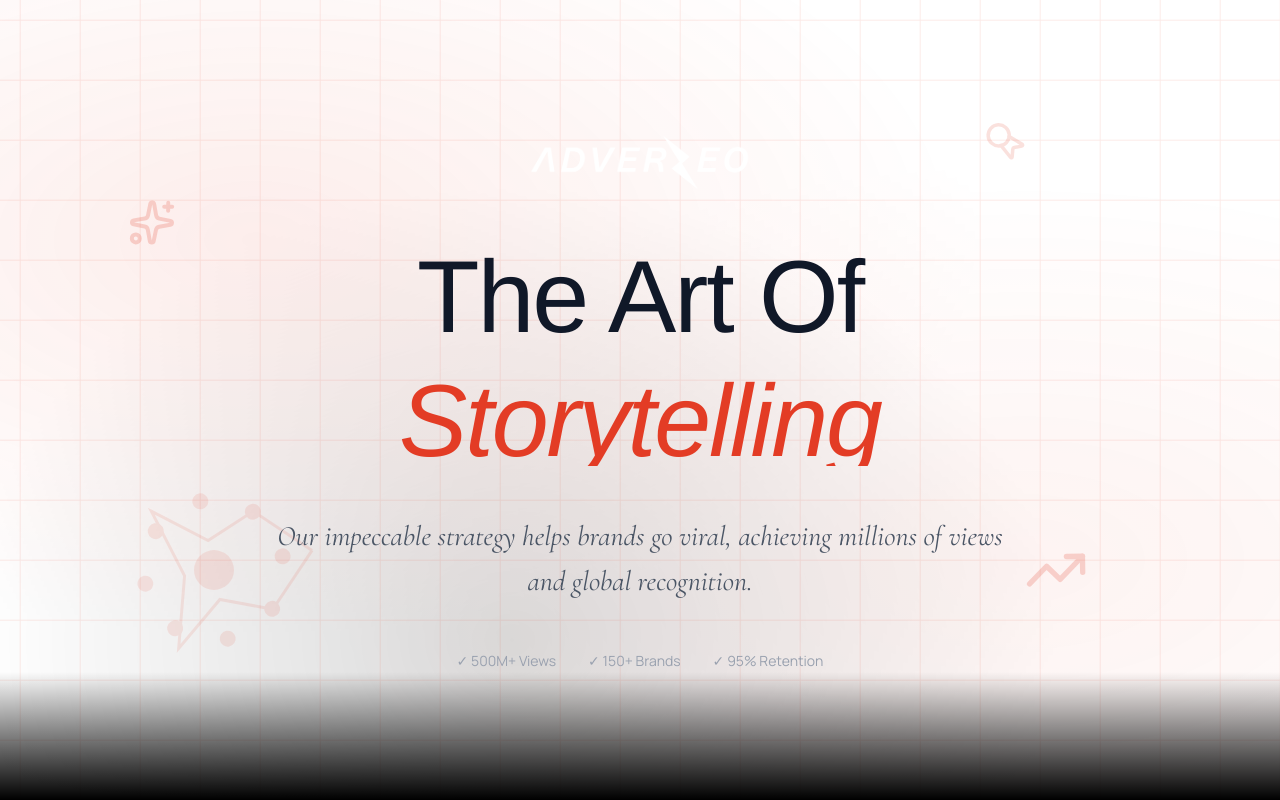
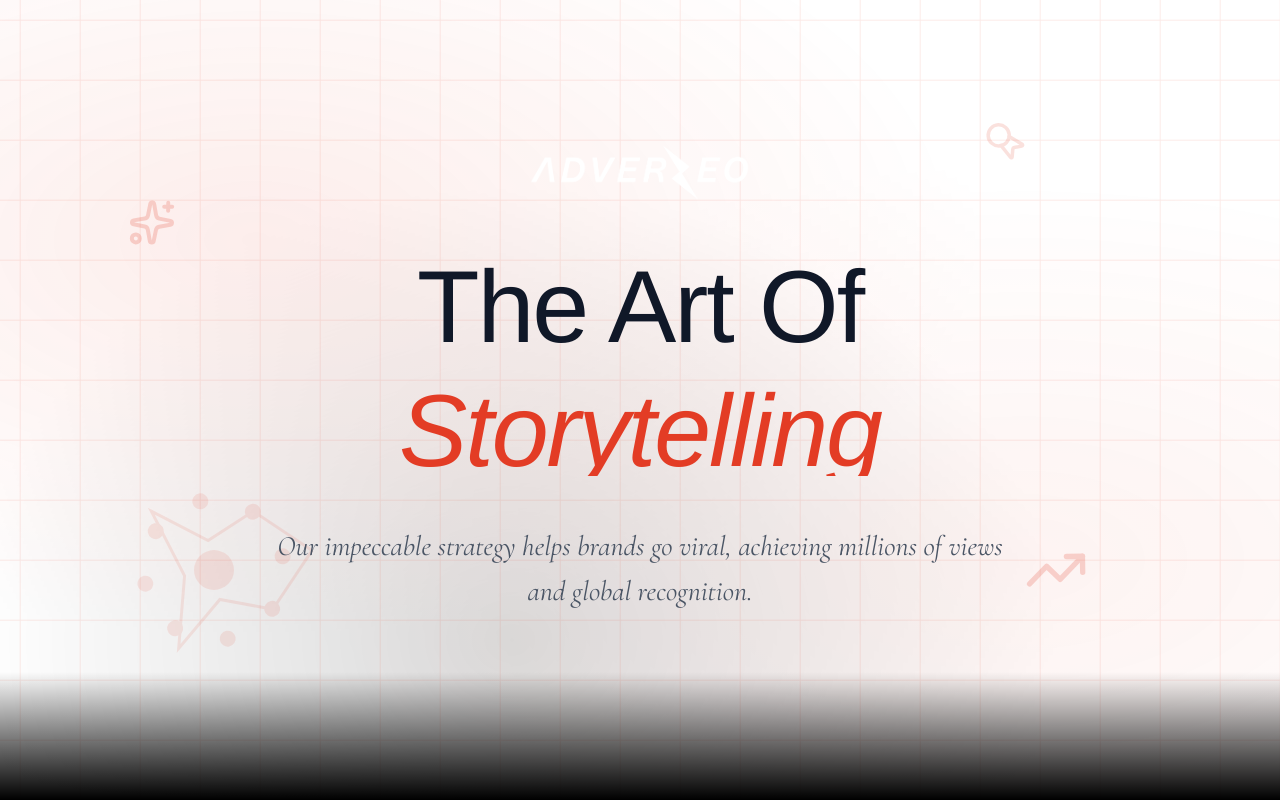
Before and after one commit to shashanka2a/modern-marketing-agency, a Next.js app: page / in a window 1280 px wide. Shown: the top 800 px of the page. Built offline with nearby package versions, Linux system fonts and the light colour scheme.

Commit message:
Remove metrics from HeroSection
- Remove social proof badges (500M+ Views, 150+ Brands, 95% Retention)
- Clean up hero section for more focused presentation
- Maintain all other hero content and animations
- Create cleaner, more minimal hero design

```diff
--- a/src/components/HeroSection.tsx
+++ b/src/components/HeroSection.tsx
@@ -210,26 +210,6 @@ export function HeroSection() {
         </motion.div>
 
 
-        {/* Social proof badges */}
-        <motion.div
-          initial={{ opacity: 0 }}
-          animate={{ opacity: 1 }}
-          transition={{ duration: 0.8, delay: 1.3 }}
-          className="mt-12 flex items-center justify-center gap-8 flex-wrap px-4"
-        >
-          {["500M+ Views", "150+ Brands", "95% Retention"].map((stat, i) => (
-            <motion.div
-              key={stat}
-              className="text-gray-400 text-sm"
-              style={{ fontFamily: "'Manrope', sans-serif" }}
-              initial={{ opacity: 0, y: 10 }}
-              animate={{ opacity: 1, y: 0 }}
-              transition={{ delay: 1.4 + i * 0.1 }}
-            >
-              ✓ {stat}
-            </motion.div>
-          ))}
-        </motion.div>
       </motion.div>
 
       {/* Bottom gradient fade */}
```
